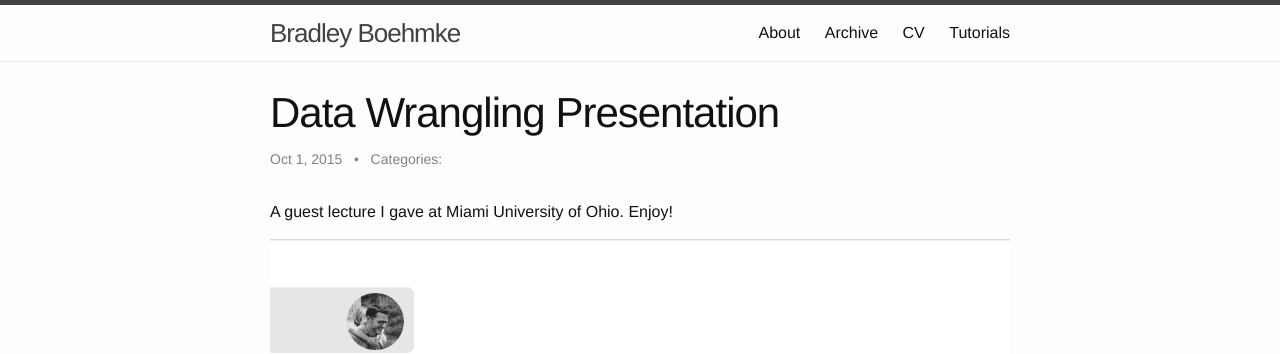
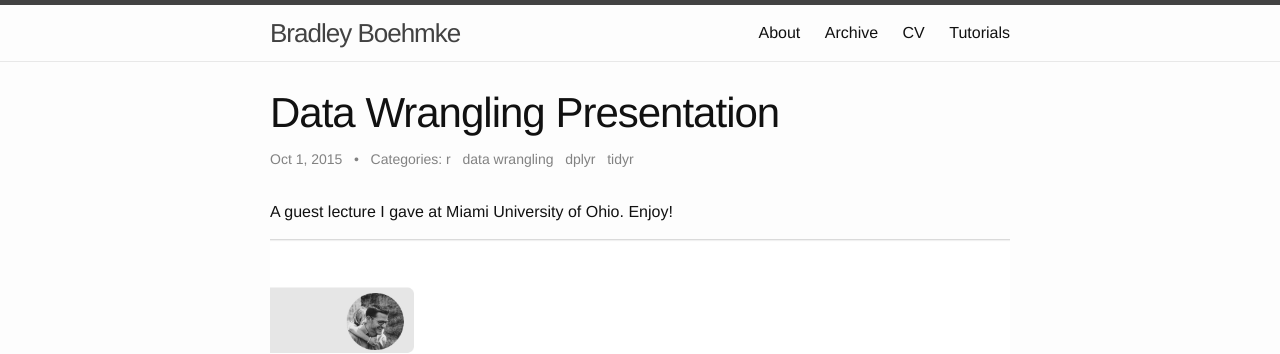
Before and after one commit to bradleyboehmke/bradleyboehmke, a Jekyll site: the page built from _posts/2015-12-28-data-wrangling-presentation.md, in a window 1280 px wide. Shown: the top 354 px of the page. Built offline with Jekyll 4.4.1, drawn with Linux system fonts in a browser that asks for light colours.

Commit message:
Update post.html

```diff
--- a/_layouts/post.html
+++ b/_layouts/post.html
@@ -6,7 +6,7 @@ layout: default
   <header class="post-header">
     <h1 class="post-title">{{ page.title }}</h1>
     <p class="post-meta">{{ page.date | date: "%b %-d, %Y" }}{% if page.author %} • {{ page.author }}{% endif %}{% if page.meta %} • {{ page.meta }}{% endif %}{% if page.categories %} &nbsp; • &nbsp; Categories:
-      {% for category in categories %} {{ category[0] | replace:'-', ' ' }}
+      {% for category in page.categories %} {{ category | replace:'-', ' ' }}
               &nbsp;
       {% endfor %}{% endif %}</p>
   </header>
```
